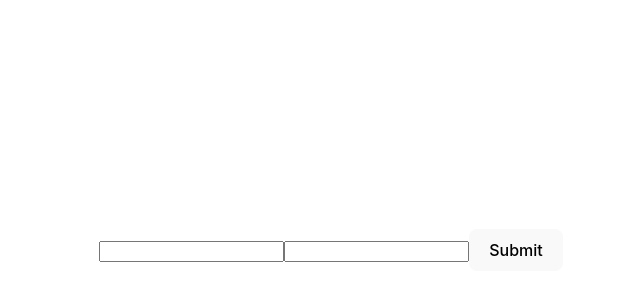
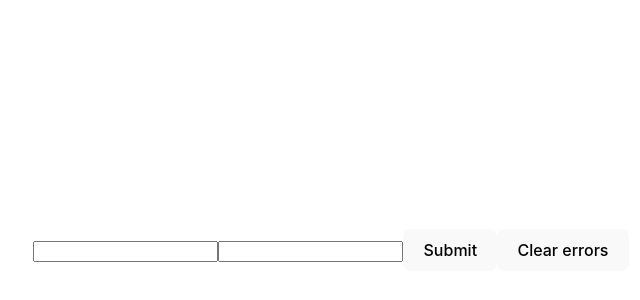
Before and after one commit to VanVorobyov/react-hook-form-tutorial, a React (Vite) app: page / in a window 1280 px wide. Shown: the part 150-450 px from the top of the page, without its empty margins (309-949 px from the left). Built offline with nearby package versions, Linux system fonts and the light colour scheme.

Commit message:
feat(handle_errors): add handle errors

```diff
--- a/src/App.tsx
+++ b/src/App.tsx
@@ -1,4 +1,4 @@
-import { SubmitHandler, useForm } from 'react-hook-form'
+import { SubmitErrorHandler, SubmitHandler, useForm } from 'react-hook-form'
 import './App.css'
 
 interface IForm {
@@ -7,7 +7,7 @@ interface IForm {
 }
 
 function App() {
-	const { register, handleSubmit } = useForm<IForm>({
+	const { register, handleSubmit, clearErrors, formState: { errors } } = useForm<IForm>({
 		defaultValues: {}
 	})
 
@@ -15,17 +15,17 @@ function App() {
 		console.log(data)
 	}
 
-	const isName = _ => {
-		console.log('Вызвана')
-		return false
+	const error: SubmitErrorHandler<IForm> = data => {
+		console.log(data)
 	}
 
 	return (
 		<>
-			<form onSubmit={handleSubmit(submit)}>
-				<input type='text' {...register('name', { required: true, validate: isName })} />
+			<form onSubmit={handleSubmit(submit, error)}>
+				<input type='text' {...register('name', { required: true })} aria-invalid={!!errors.name} />
 				<input type='number' {...register('age')} />
 				<button>Submit</button>
+				<button type='button' onClick={() => clearErrors()}>Clear errors</button>
 			</form>
 		</>
 	)
```
